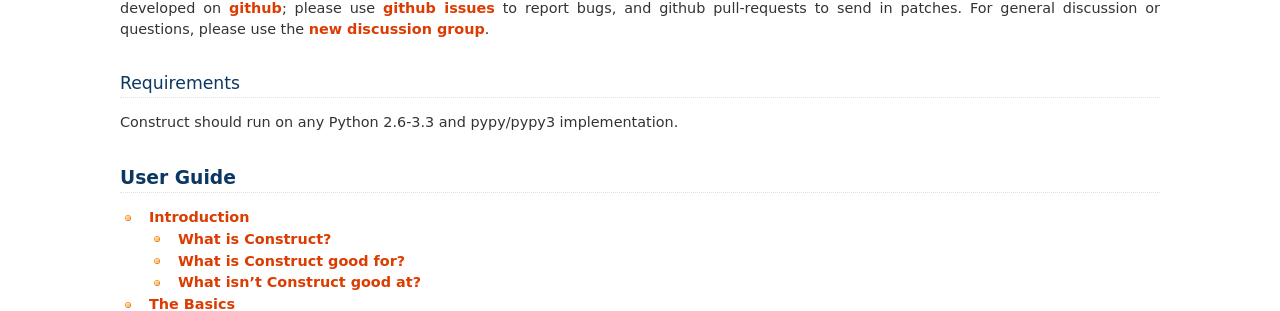
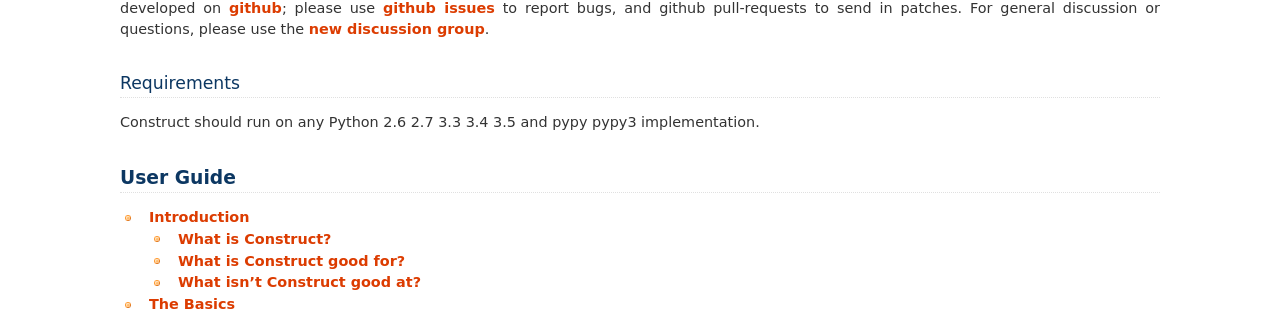
Before and after one commit to MostAwesomeDude/construct, a Sphinx documentation site: the page built from docs/index.rst, in a window 1280 px wide and 900 px high, scrolled down 1174 px. Shown: the part 146-457 px from the top of the window. Built offline with Sphinx 7.4.7, drawn with Linux system fonts in a browser that asks for light colours.

Commit message:
Specs updated after PY3.2 removal

```diff
--- a/README.rst
+++ b/README.rst
@@ -72,4 +72,4 @@
 
 Requirements
 ------------
-Construct should run on any Python 2.6-3.5 or pypy/pypy3 implementation.
+Construct should run on any Python 2.6 2.7 3.3 3.4 3.5 and pypy pypy3 implementation.
--- a/docs/index.rst
+++ b/docs/index.rst
@@ -107,7 +107,7 @@
 
 Requirements
 ------------
-Construct should run on any Python 2.6-3.3 and pypy/pypy3 implementation.
+Construct should run on any Python 2.6 2.7 3.3 3.4 3.5 and pypy pypy3 implementation.
 
 User Guide
 ==========
--- a/setup.py
+++ b/setup.py
@@ -41,12 +41,15 @@
     classifiers = [
         "Development Status :: 5 - Production/Stable",
         "License :: OSI Approved :: MIT License",
+        "Programming Language :: Python :: 2",
         "Programming Language :: Python :: 2.6",
         "Programming Language :: Python :: 2.7",
         "Programming Language :: Python :: 3",
         "Programming Language :: Python :: 3.0",
         "Programming Language :: Python :: 3.1",
-        "Programming Language :: Python :: 3.2",
         "Programming Language :: Python :: 3.3",
+        "Programming Language :: Python :: 3.4",
+        "Programming Language :: Python :: 3.5",
+        "Programming Language :: Python :: Implementation :: PyPy",
     ],
 )
```
